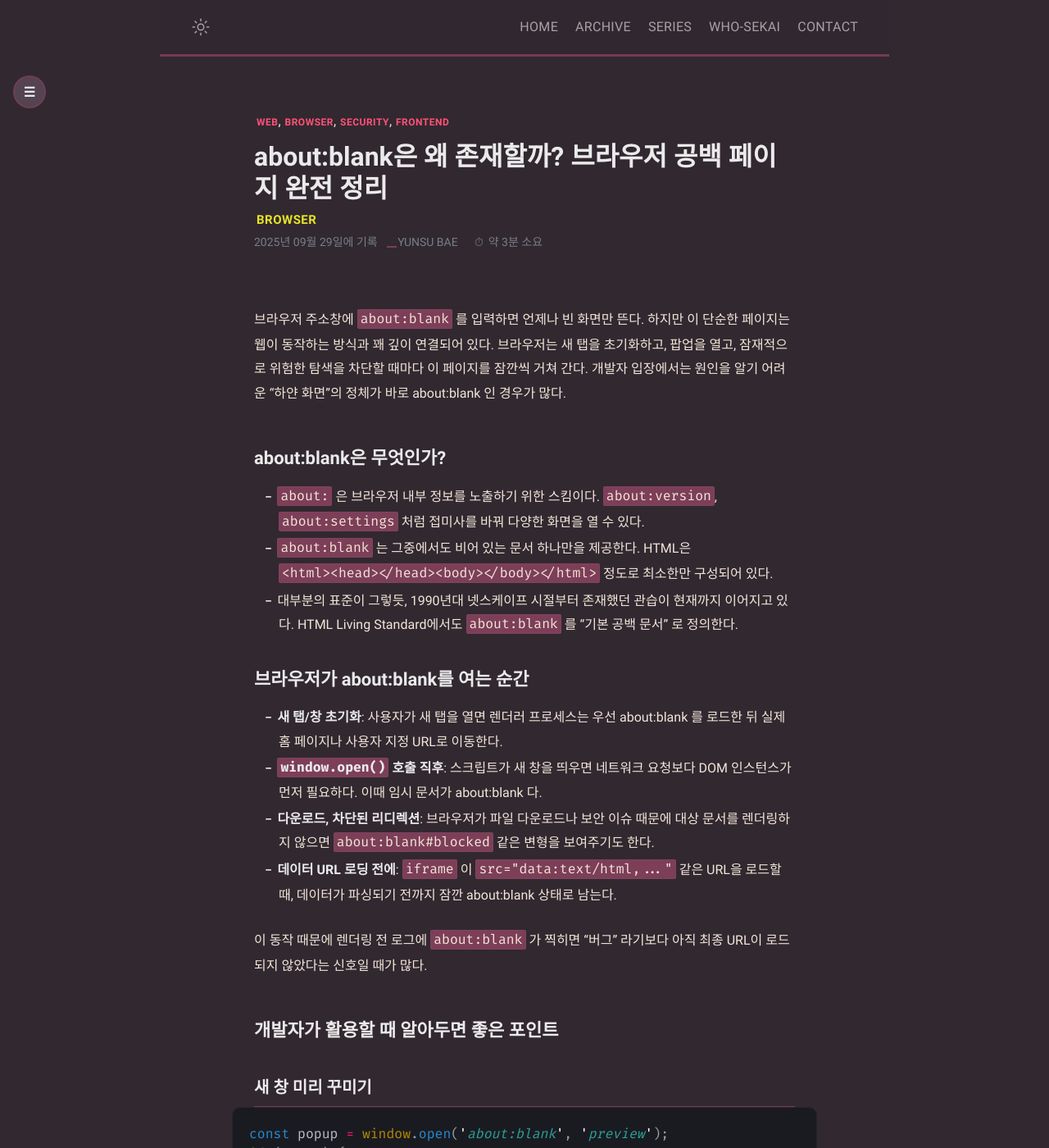
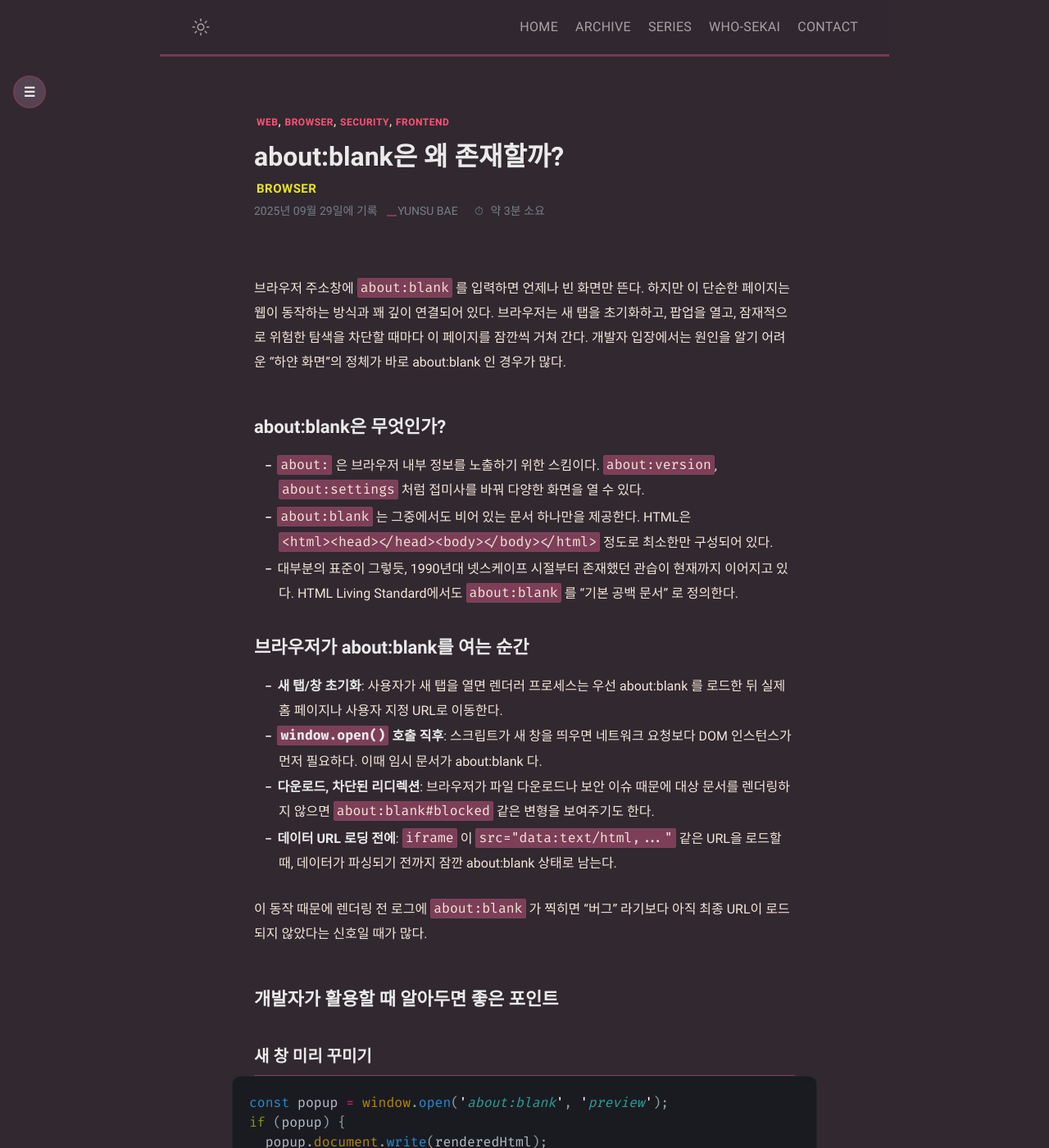
Before and after one commit to mniYUNSU/mniYUNSU.github.io, a Jekyll site: the page built from _posts/cs-web-browser/2025-09-23-about-blank.md, in a window 1280 px wide and 1400 px high. Shown: the whole window at 82% size. Built offline with Jekyll 4.4.1, drawn with Linux system fonts in a browser that asks for light colours; some web fonts are replaced; comment, search, counter and statistics services are not loaded.

Commit message:
edit layout & post

```diff
--- a/_posts/cs-web-browser/2025-09-23-about-blank.md
+++ b/_posts/cs-web-browser/2025-09-23-about-blank.md
@@ -1,11 +1,11 @@
 ---
 layout: post
-title: about:blank은 왜 존재할까? 브라우저 공백 페이지 완전 정리
+title: about:blank은 왜 존재할까?
 date: 2025-09-29 10:00:00 +0900
 modified: 2025-09-29 10:00:00 +0900
 categories: [BROWSER]
 tags: [WEB, BROWSER, SECURITY, FRONTEND]
-description: about:blank 스킴의 기원부터 활용법, 보안 이슈까지 개발자가 알아야 할 포인트를 정리했다.
+description: about:blank 스킴의 기원부터 활용법, 보안 이슈까지 정리해보았다.
 ---
 
 브라우저 주소창에 `about:blank` 를 입력하면 언제나 빈 화면만 뜬다. 하지만 이 단순한 페이지는 웹이 동작하는 방식과 꽤 깊이 연결되어 있다. 브라우저는 새 탭을 초기화하고, 팝업을 열고, 잠재적으로 위험한 탐색을 차단할 때마다 이 페이지를 잠깐씩 거쳐 간다. 개발자 입장에서는 원인을 알기 어려운 "하얀 화면"의 정체가 바로 about:blank 인 경우가 많다.
--- a/_sass/klise/_post.scss
+++ b/_sass/klise/_post.scss
@@ -91,7 +91,7 @@
     align-items: center;
     gap: 6px;
     margin-left: 1.2em;
-    padding-left: 1.2em;
+    padding-left: 1.4em;
     position: relative;
     font-size: $small-font-size;
 
```
